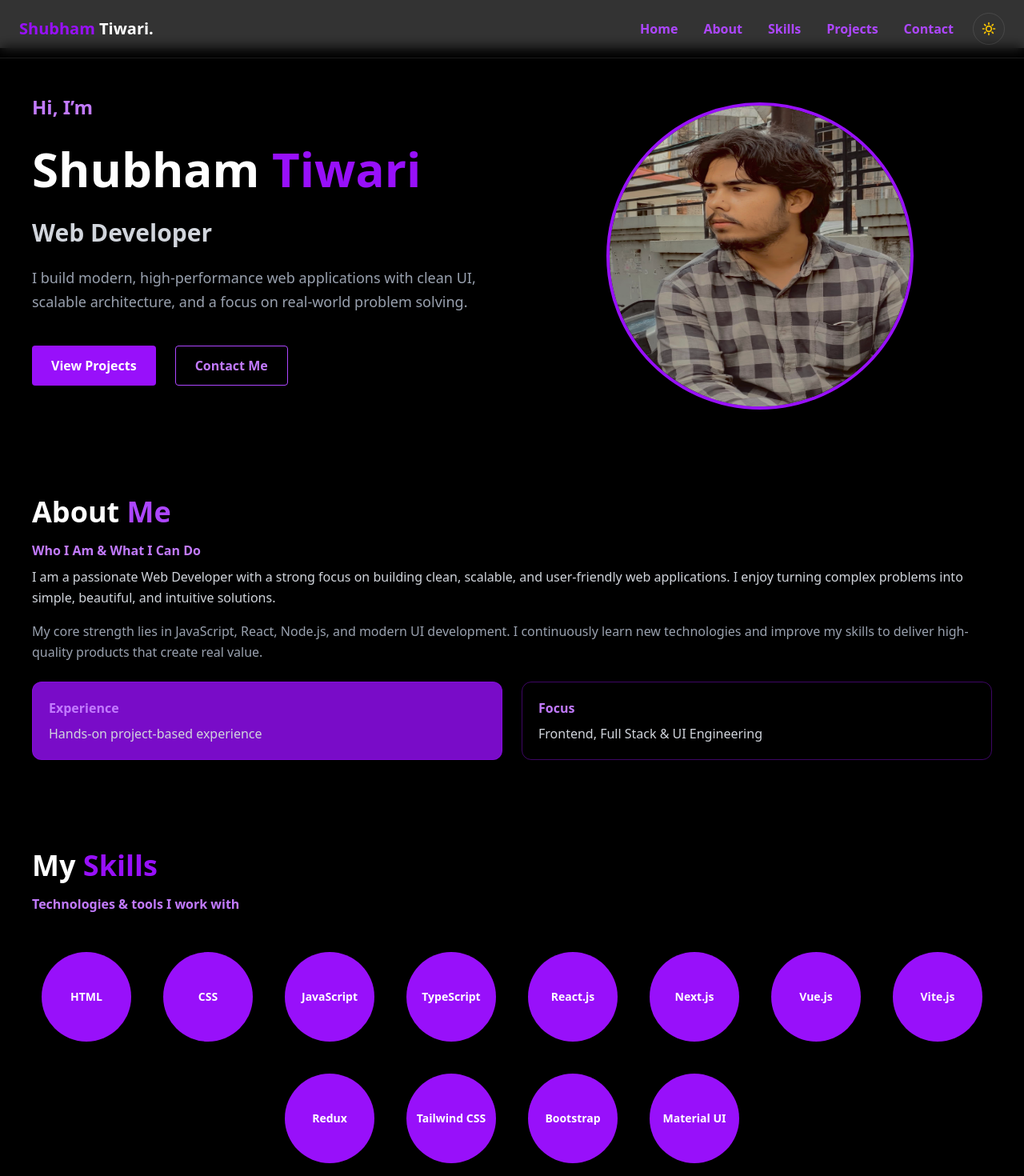
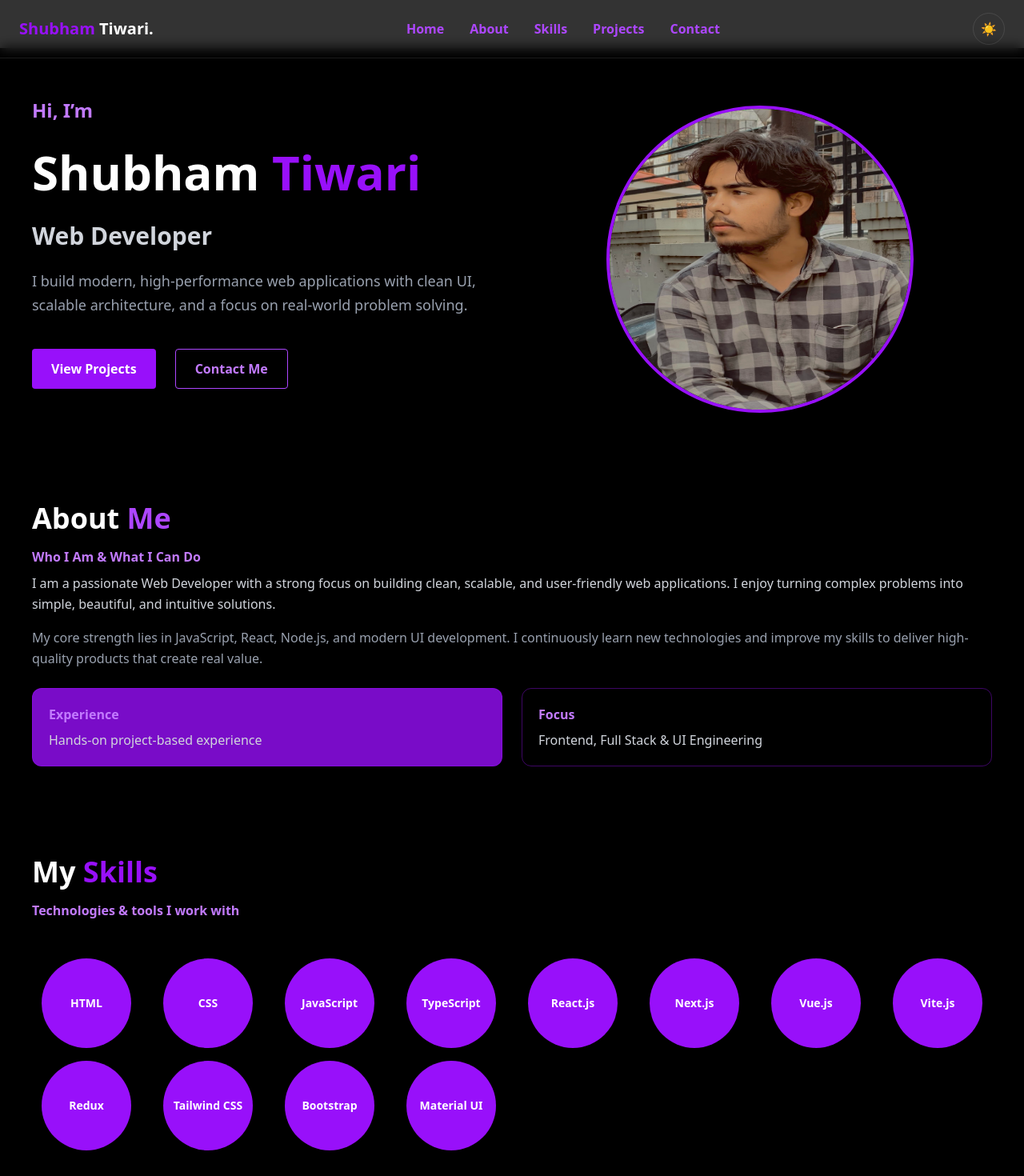
Before and after one commit to shubhhh009/my-portfolio, a React (Vite) app: page / in a window 1280 px wide. Shown: the top 1470 px of the page at 80% size. Built offline with nearby package versions, Linux system fonts and the light colour scheme.

Commit message:
minor changes

```diff
--- a/src/components/Hero.jsx
+++ b/src/components/Hero.jsx
@@ -9,7 +9,7 @@ function Hero() {
       whileInView={{ opacity: 1, y: 0 }}
       transition={{ duration: 0.5 }}
       viewport={{ once: true }}
-      className="min-h-[60vh] flex items-center bg-white dark:bg-black text-black dark:text-white px-10"
+      className=" min-h-[60vh] flex items-center bg-white dark:bg-black text-black dark:text-white px-10 py-8"
     >
       <div className="w-full flex flex-col md:flex-row items-center justify-between gap-10">
         {/* LEFT CONTENT */}
--- a/src/components/Navbar.jsx
+++ b/src/components/Navbar.jsx
@@ -1,8 +1,9 @@
 import { useEffect, useState } from "react";
-import { motion } from "framer-motion";
+import { motion, AnimatePresence } from "framer-motion";
 
 const Navbar = () => {
   const [darkMode, setDarkMode] = useState(true);
+  const [menuOpen, setMenuOpen] = useState(false);
 
   useEffect(() => {
     const theme = localStorage.getItem("theme");
@@ -27,26 +28,27 @@ const Navbar = () => {
     }
   };
 
+  const links = ["home", "about", "skills", "projects", "contact"];
+
   return (
     <motion.nav
       initial={{ y: -60, opacity: 0 }}
       animate={{ y: 0, opacity: 1 }}
       transition={{ duration: 0.5 }}
-      className="fixed top-0 left-0 w-full
-                    bg-white/80 dark:bg-black/80
-                    backdrop-blur border-b
-                    border-black/10 dark:border-white/10
-                    z-50"
+      className="fixed top-0 left-0 w-full z-50
+                 bg-white/80 dark:bg-black/80
+                 backdrop-blur border-b
+                 border-black/10 dark:border-white/10"
     >
       <div className="w-full px-6 py-4 flex items-center">
-        {/* Logo */}
+
         <h1 className="text-xl font-bold text-purple-600">
           Shubham <span className="text-black dark:text-white">Tiwari.</span>
         </h1>
 
-        {/* Links */}
+
         <ul className="ml-auto hidden md:flex gap-8 text-base font-bold">
-          {["home", "about", "skills", "projects", "contact"].map((item) => (
+          {links.map((item) => (
             <li key={item}>
               <a
                 href={`#${item}`}
@@ -60,59 +62,54 @@ const Navbar = () => {
           ))}
         </ul>
 
-        {/* Theme Toggle */}
+
         <button
           onClick={toggleTheme}
-          className="ml-6 w-10 h-10 rounded-full
+          className="ml-auto w-10 h-10 rounded-full
                      flex items-center justify-center
                      border border-black/10 dark:border-white/10
                      hover:bg-black/5 dark:hover:bg-white/10
                      transition"
         >
-          {darkMode ? (
-            // Sun
-            <svg
-              className="w-5 h-5 text-yellow-400"
-              fill="none"
-              viewBox="0 0 24 24"
-              stroke="currentColor"
-            >
-              <path
-                strokeWidth="2"
-                strokeLinecap="round"
-                strokeLinejoin="round"
-                d="M12 3v2m0 14v2m9-9h-2M5 12H3
-                   m15.364-6.364l-1.414 1.414
-                   M7.05 16.95l-1.414 1.414
-                   M16.95 16.95l1.414 1.414
-                   M7.05 7.05L5.636 5.636
-                   M12 8a4 4 0 100 8 4 4 0 000-8z"
-              />
-            </svg>
-          ) : (
-            // Moon
-            <svg
-              className="w-5 h-5 text-gray-700"
-              fill="none"
-              viewBox="0 0 24 24"
-              stroke="currentColor"
-            >
-              <path
-                strokeWidth="2"
-                strokeLinecap="round"
-                strokeLinejoin="round"
-                d="M21 12.79A9 9 0 1111.21 3
-                   a7 7 0 009.79 9.79z"
-              />
-            </svg>
-          )}
+          {darkMode ? "☀️" : "🌙"}
         </button>
 
-        {/* Mobile Menu */}
-        <button className="ml-4 md:hidden text-black dark:text-white text-xl">
+
+        <button
+          onClick={() => setMenuOpen(!menuOpen)}
+          className="ml-4 md:hidden text-2xl z-50
+                     text-black dark:text-white"
+        >
           ☰
         </button>
       </div>
+
+
+      <AnimatePresence>
+        {menuOpen && (
+          <motion.div
+            initial={{ opacity: 0, y: -10 }}
+            animate={{ opacity: 1, y: 0 }}
+            exit={{ opacity: 0, y: -10 }}
+            className="md:hidden absolute top-full left-0
+                       w-full bg-white dark:bg-black
+                       border-t border-black/10 dark:border-white/10"
+          >
+            {links.map((item) => (
+              <a
+                key={item}
+                href={`#${item}`}
+                onClick={() => setMenuOpen(false)}
+                className="block px-6 py-4 font-semibold
+                           text-black dark:text-white
+                           hover:bg-purple-100 dark:hover:bg-purple-900"
+              >
+                {item.charAt(0).toUpperCase() + item.slice(1)}
+              </a>
+            ))}
+          </motion.div>
+        )}
+      </AnimatePresence>
     </motion.nav>
   );
 };
--- a/src/components/Skills.jsx
+++ b/src/components/Skills.jsx
@@ -39,21 +39,22 @@ function Skills() {
   const VISIBLE_COUNT = 12;
   const [showAll, setShowAll] = useState(false);
 
-  const visibleSkills = showAll
-    ? skills
-    : skills.slice(0, VISIBLE_COUNT);
+  const visibleSkills = showAll ? skills : skills.slice(0, VISIBLE_COUNT);
 
   return (
     <motion.section
-     initial={{ opacity: 0, y: 50 }}
-     whileInView={{ opacity: 1, y: 0 }}
-     transition={{ duration: 1 }}
-     viewport={{ once: true }}
+      initial={{ opacity: 0, y: 50 }}
+      whileInView={{ opacity: 1, y: 0 }}
+      transition={{ duration: 1 }}
+      viewport={{ once: true }}
       id="skills"
-      className="min-h-[80vh] bg-white dark:bg-black text-black dark:text-white px-10 py-8"
+
+    className={`${showAll ? "min-h-[80vh]" : "min-h-fit"}
+           bg-white dark:bg-black text-black dark:text-white px-10 py-8`}
+
+
     >
       <div className="w-full mx-auto">
-
         {/* Title */}
         <h2 className="text-4xl font-bold mb-4">
           My <span className="text-purple-600">Skills</span>
@@ -64,7 +65,15 @@ function Skills() {
         </p>
 
         {/* Skills */}
-        <div className="flex flex-wrap gap-10 justify-center">
+        <div
+          className=" grid
+           grid-cols-6
+           sm:grid-cols-4
+           md:grid-cols-6
+           lg:grid-cols-8
+           gap-4
+           justify-items-center"
+        >
           {visibleSkills.map((skill, i) => (
             <SkillBubble key={i} label={skill} />
           ))}
@@ -84,7 +93,6 @@ function Skills() {
             </button>
           </div>
         )}
-
       </div>
     </motion.section>
   );
@@ -99,14 +107,15 @@ function SkillBubble({ label }) {
 
   return (
     <div
-      className="relative w-28 h-28"
+      className="relative w-12 h-12 sm:w-20 sm:h-20 md:w-28 md:h-28"
       onMouseEnter={() => setExplode(true)}
       onMouseLeave={() => setExplode(false)}
     >
       {/* Main Circle */}
       <div
         className={`absolute inset-0 flex items-center justify-center
-        rounded-full bg-purple-600 font-semibold text-sm text-center px-2
+        rounded-full bg-purple-600 font-semibold
+        text-[8px] sm:text-xs md:text-sm text-center px-2
         transition-all duration-500
         ${explode ? "scale-0 opacity-0" : "scale-100 opacity-100"}`}
       >
```
